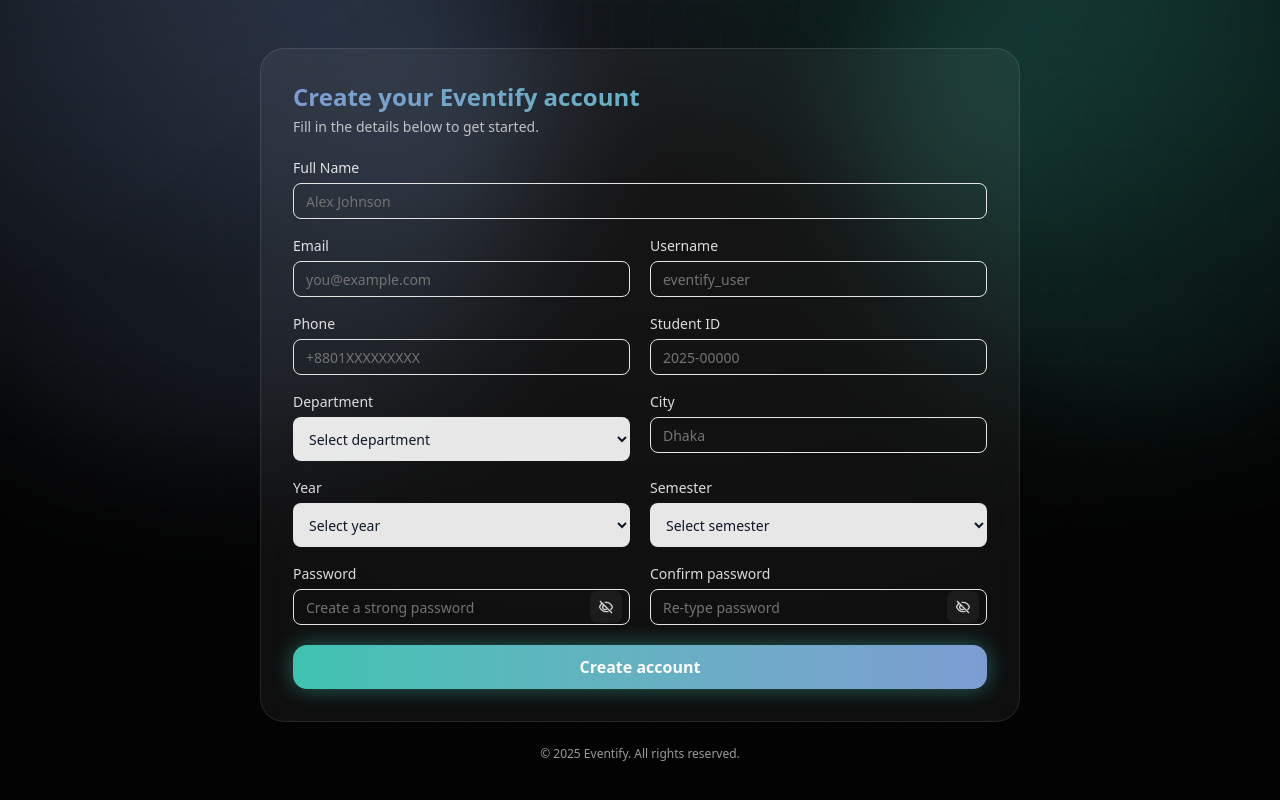
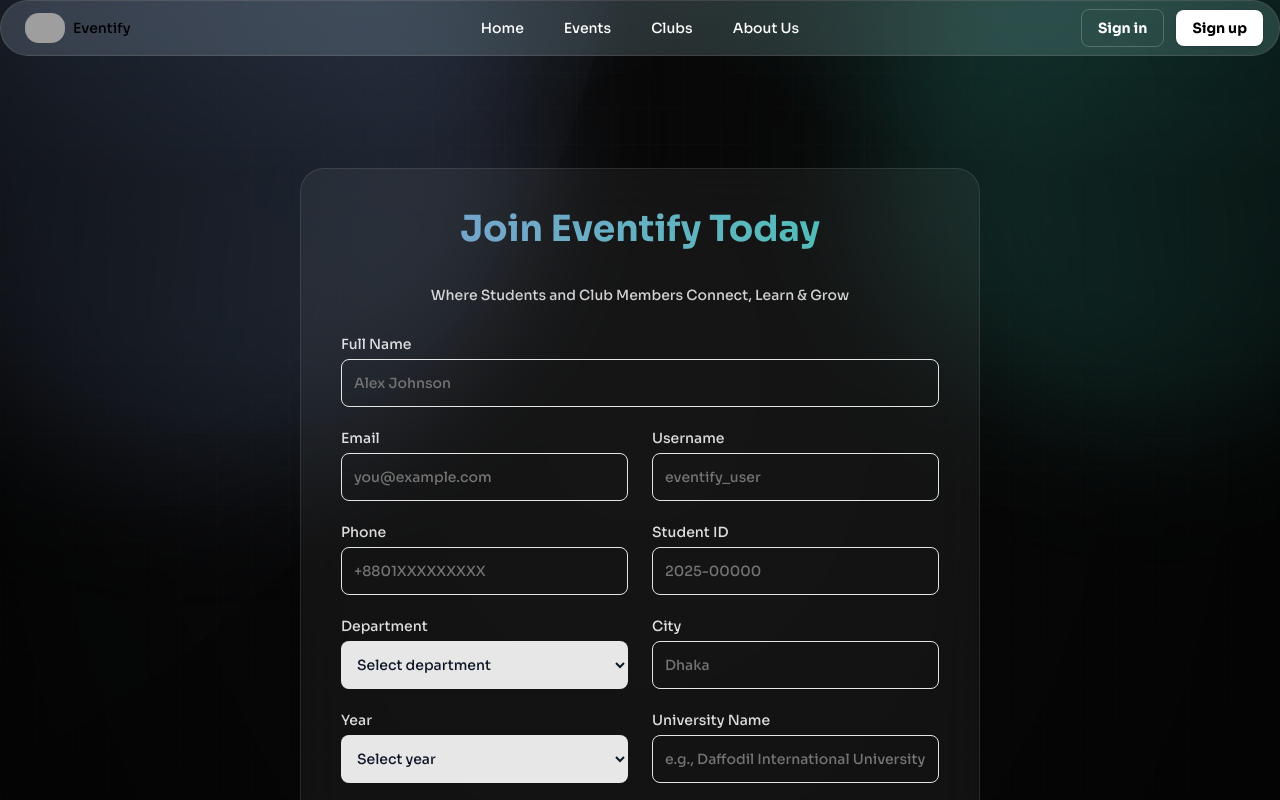
Before and after one commit to tahmidkhanshuvo/Eventify, a React (Vite) app in the folder frontend/: page /signup in a window 1280 px wide. Shown: the top 800 px of the page. Built offline with nearby package versions, Linux system fonts and the light colour scheme; grey boxes are pictures that could not be loaded.

Commit message:
Update signup.jsx

```diff
--- a/frontend/src/signup/signup.jsx
+++ b/frontend/src/signup/signup.jsx
@@ -3,6 +3,8 @@
 import React, { useState } from "react";
 import { Label } from "@/components/ui/label";
 import { Input } from "@/components/ui/input";
+import { Layers } from "lucide-react";
+import Layout from "@/components/Layout";
 
 export default function Signup() {
   const [showPassword, setShowPassword] = useState(false);
@@ -21,63 +23,67 @@
   }
 
   return (
-    <main className="relative min-h-screen overflow-hidden bg-neutral-950 text-white">
+
+    <main
+      className="relative min-h-screen overflow-hidden bg-neutral-950 text-white font-medium"
+      style={{ fontFamily: "Sora, ui-sans-serif, system-ui" }}
+    > <Layout>
       <BackgroundFX />
 
-      <section className="relative z-10 mx-auto flex min-h-screen w-[min(760px,94%)] items-center justify-center py-12">
+      <section className="relative z-10 mx-auto flex min-h-screen w-[min(680px,92%)] items-center justify-center py-12">
         <div className="w-full">
-          <div className="rounded-3xl border border-white/10 bg-white/5 backdrop-blur-xl p-8">
-            <header className="mb-6">
-              <h1 className="text-2xl font-semibold bg-gradient-to-r from-[#7d9dd2] to-[#3fc3b1] bg-clip-text text-transparent">
-                Create your Eventify account
-              </h1>
-              <p className="text-white/70 text-sm mt-1">
-                Fill in the details below to get started.
+          <div className="rounded-3xl border border-white/10 bg-white/5 backdrop-blur-xl p-8 md:p-10">
+            <header className="mb-8 text-center">
+              {/* Cool Title */}
+              <h1 className="text-3xl md:text-4xl font-bold bg-gradient-to-r from-[#7d9dd2] to-[#3fc3b1] bg-clip-text text-transparent">
+                Join Eventify Today
+              </h1> <br></br>
+              {/* Subtitle */}
+              <p className="text-white/80 text-sm mt-3">
+                Where Students and Club Members Connect, Learn & Grow
               </p>
             </header>
 
-            <form className="space-y-5" onSubmit={handleSubmit}>
+            <form className="space-y-6" onSubmit={handleSubmit}>
               {/* Full Name */}
               <div className="space-y-2">
-                <Label htmlFor="fullName" className="text-white/85">
-                  Full Name
-                </Label>
-                <Input id="fullName" name="fullName" placeholder="Alex Johnson" required />
+                <Label htmlFor="fullName" className="text-white/85">Full Name</Label>
+                <Input id="fullName" name="fullName" placeholder="Alex Johnson" required className="h-12" />
               </div>
 
               {/* Email, Username */}
-              <div className="grid grid-cols-1 md:grid-cols-2 gap-5">
+              <div className="grid grid-cols-1 md:grid-cols-2 gap-6">
                 <div className="space-y-2">
                   <Label htmlFor="email" className="text-white/85">Email</Label>
-                  <Input id="email" name="email" type="email" placeholder="you@example.com" required />
+                  <Input id="email" name="email" type="email" placeholder="you@example.com" required className="h-12" />
                 </div>
                 <div className="space-y-2">
                   <Label htmlFor="username" className="text-white/85">Username</Label>
-                  <Input id="username" name="username" placeholder="eventify_user" required />
+                  <Input id="username" name="username" placeholder="eventify_user" required className="h-12" />
                 </div>
               </div>
 
               {/* Phone, Student ID */}
-              <div className="grid grid-cols-1 md:grid-cols-2 gap-5">
+              <div className="grid grid-cols-1 md:grid-cols-2 gap-6">
                 <div className="space-y-2">
                   <Label htmlFor="phone" className="text-white/85">Phone</Label>
-                  <Input id="phone" name="phone" type="tel" placeholder="+8801XXXXXXXXX" required />
+                  <Input id="phone" name="phone" type="tel" placeholder="+8801XXXXXXXXX" required className="h-12" />
                 </div>
                 <div className="space-y-2">
                   <Label htmlFor="studentId" className="text-white/85">Student ID</Label>
-                  <Input id="studentId" name="studentId" placeholder="2025-00000" required />
+                  <Input id="studentId" name="studentId" placeholder="2025-00000" required className="h-12" />
                 </div>
               </div>
 
               {/* Department, City */}
-              <div className="grid grid-cols-1 md:grid-cols-2 gap-5">
+              <div className="grid grid-cols-1 md:grid-cols-2 gap-6">
                 <div className="space-y-2">
                   <Label htmlFor="department" className="text-white/85">Department</Label>
                   <select
                     id="department"
                     name="department"
                     required
-                    className="h-11 w-full rounded-md bg-white/90 text-gray-900 px-3 text-sm outline-none focus-visible:ring-2 focus-visible:ring-[#3fc3b1]"
+                    className="h-12 w-full rounded-md bg-white/90 text-gray-900 px-3 text-sm outline-none focus-visible:ring-2 focus-visible:ring-[#3fc3b1]"
                   >
                     <option value="">Select department</option>
                     <option>CSE</option>
@@ -90,19 +96,19 @@
                 </div>
                 <div className="space-y-2">
                   <Label htmlFor="city" className="text-white/85">City</Label>
-                  <Input id="city" name="city" placeholder="Dhaka" required />
+                  <Input id="city" name="city" placeholder="Dhaka" required className="h-12" />
                 </div>
               </div>
 
-              {/* Year, Semester */}
-              <div className="grid grid-cols-1 md:grid-cols-2 gap-5">
+              {/* Year, University */}
+              <div className="grid grid-cols-1 md:grid-cols-2 gap-6">
                 <div className="space-y-2">
                   <Label htmlFor="year" className="text-white/85">Year</Label>
                   <select
                     id="year"
                     name="year"
                     required
-                    className="h-11 w-full rounded-md bg-white/90 text-gray-900 px-3 text-sm outline-none focus-visible:ring-2 focus-visible:ring-[#3fc3b1]"
+                    className="h-12 w-full rounded-md bg-white/90 text-gray-900 px-3 text-sm outline-none focus-visible:ring-2 focus-visible:ring-[#3fc3b1]"
                   >
                     <option value="">Select year</option>
                     <option>1st Year</option>
@@ -113,23 +119,13 @@
                   </select>
                 </div>
                 <div className="space-y-2">
-                  <Label htmlFor="semester" className="text-white/85">Semester</Label>
-                  <select
-                    id="semester"
-                    name="semester"
-                    required
-                    className="h-11 w-full rounded-md bg-white/90 text-gray-900 px-3 text-sm outline-none focus-visible:ring-2 focus-visible:ring-[#3fc3b1]"
-                  >
-                    <option value="">Select semester</option>
-                    <option>Spring</option>
-                    <option>Summer</option>
-                    <option>Fall</option>
-                  </select>
+                  <Label htmlFor="university" className="text-white/85">University Name</Label>
+                  <Input id="university" name="university" placeholder="e.g., Daffodil International University" required className="h-12" />
                 </div>
               </div>
 
               {/* Passwords */}
-              <div className="grid grid-cols-1 md:grid-cols-2 gap-5">
+              <div className="grid grid-cols-1 md:grid-cols-2 gap-6">
                 <div className="space-y-2">
                   <Label htmlFor="password" className="text-white/85">Password</Label>
                   <div className="relative">
@@ -138,8 +134,8 @@
                       name="password"
                       type={showPassword ? "text" : "password"}
                       placeholder="Create a strong password"
-                      className="pr-12"
                       required
+                      className="h-12 pr-12"
                     />
                     <button
                       type="button"
@@ -160,8 +156,8 @@
                       name="confirm"
                       type={showConfirm ? "text" : "password"}
                       placeholder="Re-type password"
-                      className="pr-12"
                       required
+                      className="h-12 pr-12"
                     />
                     <button
                       type="button"
@@ -175,20 +171,24 @@
                 </div>
               </div>
 
+              {/* Button spacing */}
+              <div className="pt-4" />
               <button
                 type="submit"
-                className="w-full select-none rounded-xl bg-gradient-to-r from-[#3fc3b1] to-[#7d9dd2] text-white font-semibold h-11 transition-all hover:-translate-y-0.5 shadow-[0_0_22px_rgba(63,195,177,0.45)] hover:shadow-[0_0_34px_rgba(63,195,177,0.6)]"
+                className="w-full select-none rounded-xl bg-gradient-to-r from-[#3fc3b1] to-[#7d9dd2] text-white font-semibold h-12 transition-all hover:-translate-y-0.5 shadow-[0_0_22px_rgba(63,195,177,0.45)] hover:shadow-[0_0_34px_rgba(63,195,177,0.6)] mt-4"
               >
                 Create account
               </button>
             </form>
           </div>
 
-          <p className="mt-6 text-center text-xs text-white/60">
-            © {new Date().getFullYear()} Eventify. All rights reserved.
+          <p className="mt-20 text-center text-xl text-white/60">
+            Join us today.
           </p>
+
+          <br></br><br></br>
         </div>
-      </section>
+      </section> </Layout>
     </main>
   );
 }
@@ -197,43 +197,14 @@
 function BackgroundFX() {
   return (
     <>
-      {/* base gradient wash */}
       <div className="pointer-events-none absolute inset-0 bg-[radial-gradient(1200px_600px_at_10%_-10%,#7d9dd2_12%,transparent_60%),radial-gradient(1000px_600px_at_90%_-10%,#3fc3b1_12%,transparent_60%)] opacity-30" />
-
-      {/* soft moving blobs */}
       <div className="pointer-events-none absolute -top-44 -left-36 h-[40rem] w-[40rem] rounded-full bg-[#7d9dd2]/25 blur-3xl animate-float-slow" />
       <div className="pointer-events-none absolute -top-32 -right-40 h-[34rem] w-[34rem] rounded-full bg-[#3fc3b1]/25 blur-3xl animate-float-slower" />
-
-      {/* rotating conic sheen */}
       <div className="pointer-events-none absolute inset-0 opacity-[0.22]">
         <div className="absolute left-1/2 top-1/2 h-[180vmax] w-[180vmax] -translate-x-1/2 -translate-y-1/2 rounded-full bg-[conic-gradient(from_0deg,rgba(125,157,210,0.25),transparent_30%,rgba(63,195,177,0.25),transparent_70%)] animate-rotate-slower" />
       </div>
-
-      {/* subtle grid overlay */}
       <div className="pointer-events-none absolute inset-0 opacity-[0.07] mix-blend-screen [background-image:linear-gradient(to_right,rgba(255,255,255,0.12)_1px,transparent_1px),linear-gradient(to_bottom,rgba(255,255,255,0.12)_1px,transparent_1px)] [background-size:36px_36px]" />
-
-      {/* animated vignette */}
       <div className="pointer-events-none absolute inset-0 bg-[radial-gradient(60%_60%_at_50%_20%,transparent,rgba(0,0,0,0.65))]" />
-
-      <style jsx global>{`
-        @keyframes float-slow {
-          0% { transform: translate(0, 0) scale(1); }
-          50% { transform: translate(22px, -12px) scale(1.05); }
-          100% { transform: translate(0, 0) scale(1); }
-        }
-        @keyframes float-slower {
-          0% { transform: translate(0, 0) scale(1); }
-          50% { transform: translate(-18px, 10px) scale(1.07); }
-          100% { transform: translate(0, 0) scale(1); }
-        }
-        @keyframes rotate-slower {
-          from { transform: translate(-50%, -50%) rotate(0deg); }
-          to { transform: translate(-50%, -50%) rotate(360deg); }
-        }
-        .animate-float-slow { animation: float-slow 16s ease-in-out infinite; }
-        .animate-float-slower { animation: float-slower 26s ease-in-out infinite; }
-        .animate-rotate-slower { animation: rotate-slower 40s linear infinite; }
-      `}</style>
     </>
   );
 }
```
